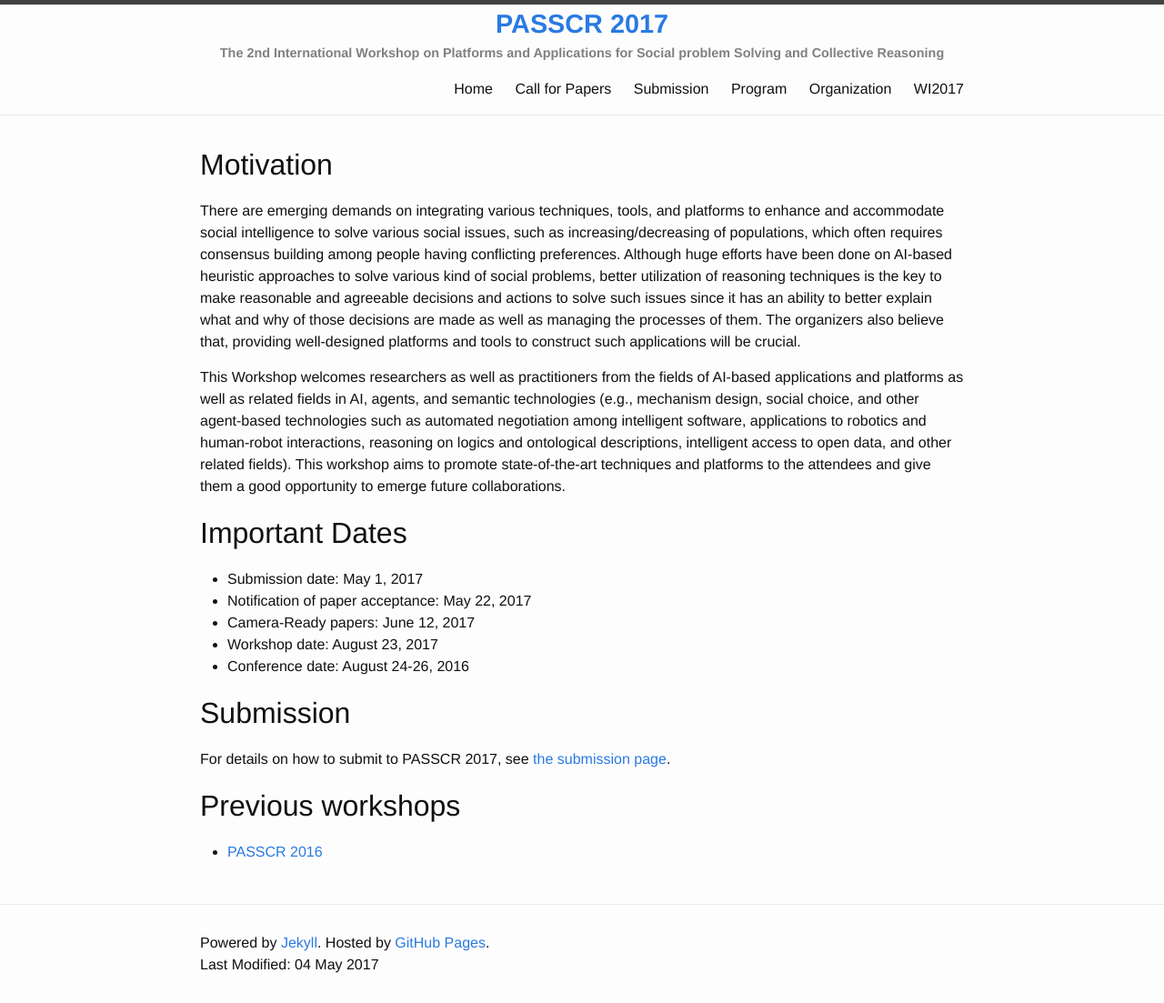
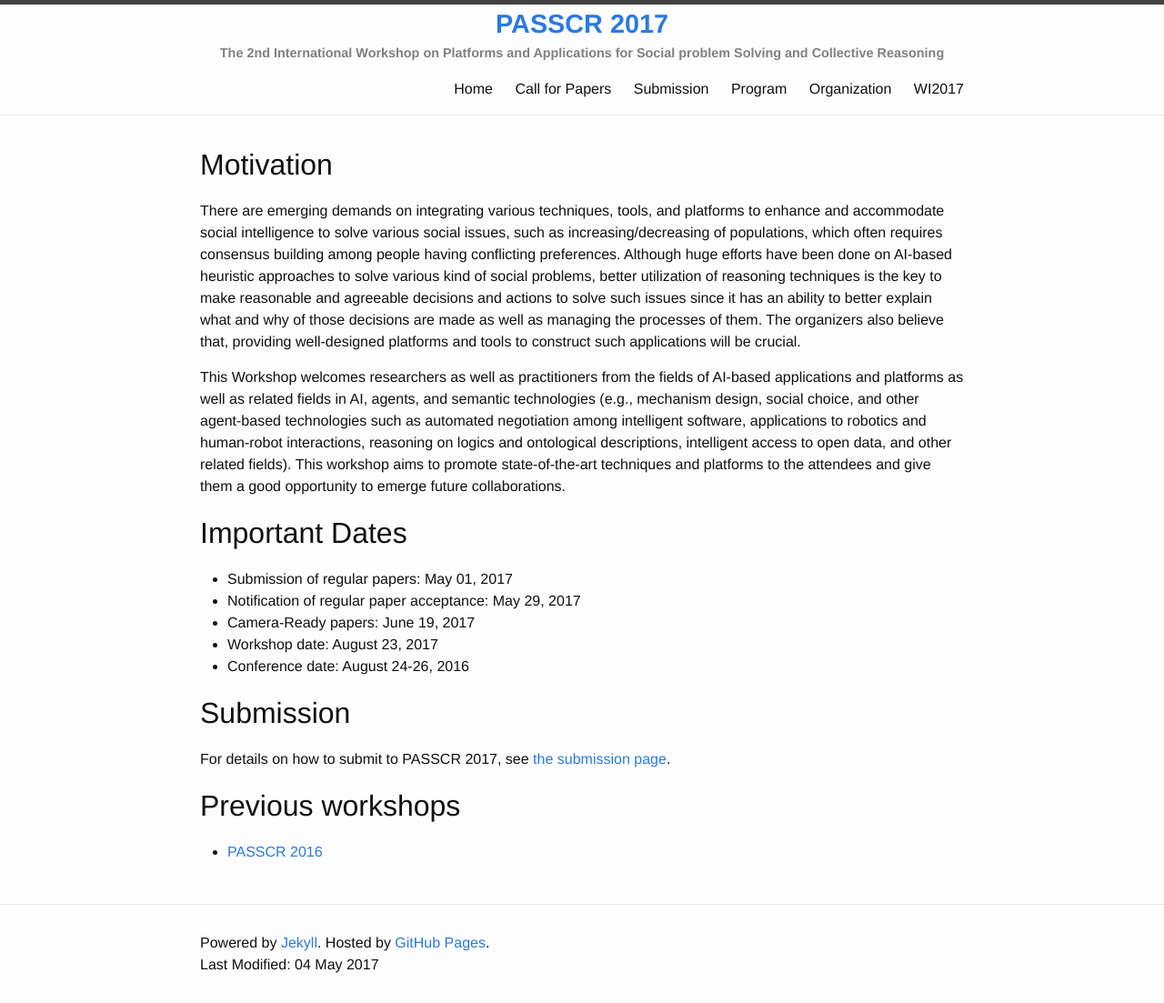
Before and after one commit to passcr/passcr.github.io, a Jekyll site: the page built from index.md, in a window 1280 px wide. Shown: the whole page at 91% size. Built offline with Jekyll 4.4.1, drawn with Linux system fonts in a browser that asks for light colours.

Commit message:
* modified submission page link and dates

```diff
--- a/index.md
+++ b/index.md
@@ -12,9 +12,9 @@ This Workshop welcomes researchers as well as practitioners from the fields of A
 
 # Important Dates
 
-* Submission date: May 1, 2017
-* Notification of paper acceptance: May 22, 2017
-* Camera-Ready papers: June 12, 2017
+* Submission of regular papers: May 01, 2017
+* Notification of regular paper acceptance: May 29, 2017
+* Camera-Ready papers: June 19, 2017
 * Workshop date: August 23, 2017
 * Conference date: August 24-26, 2016
 
```
Also changed, not shown: submission.md (+1 -1 lines).
